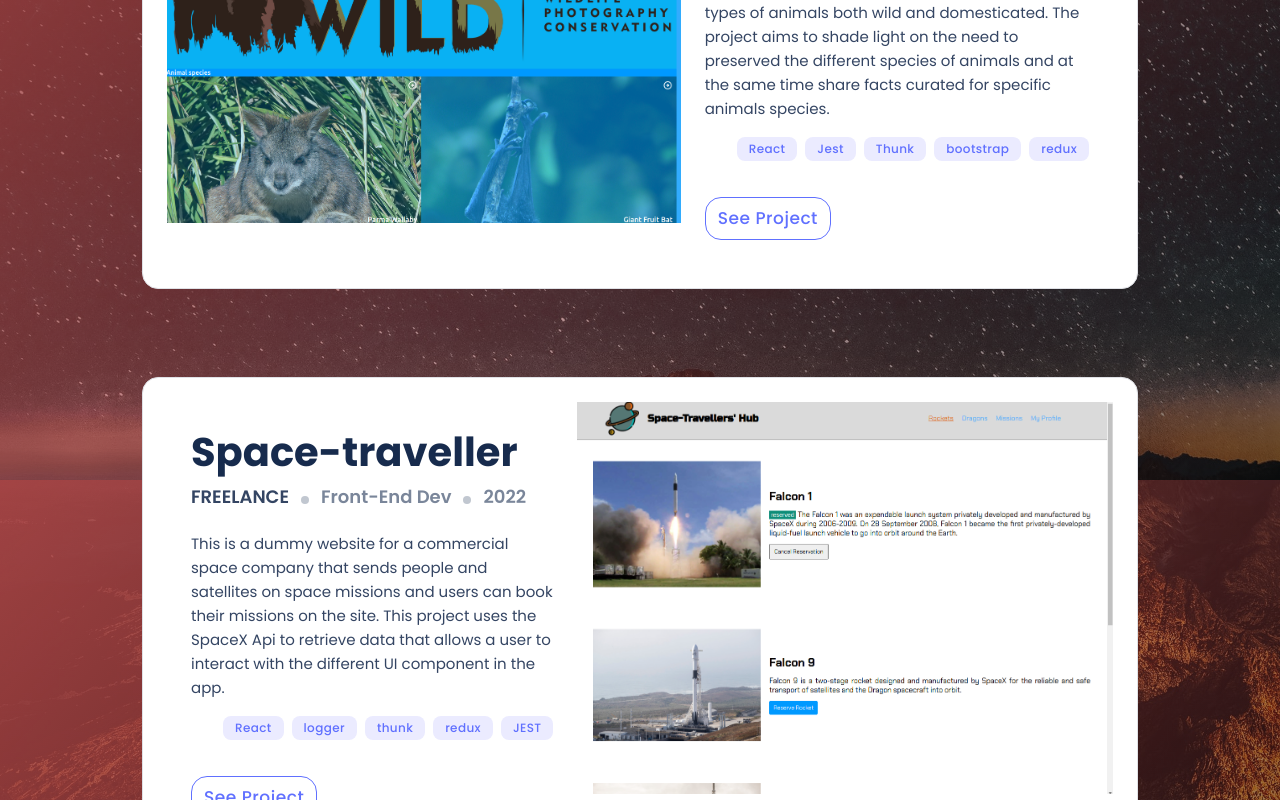
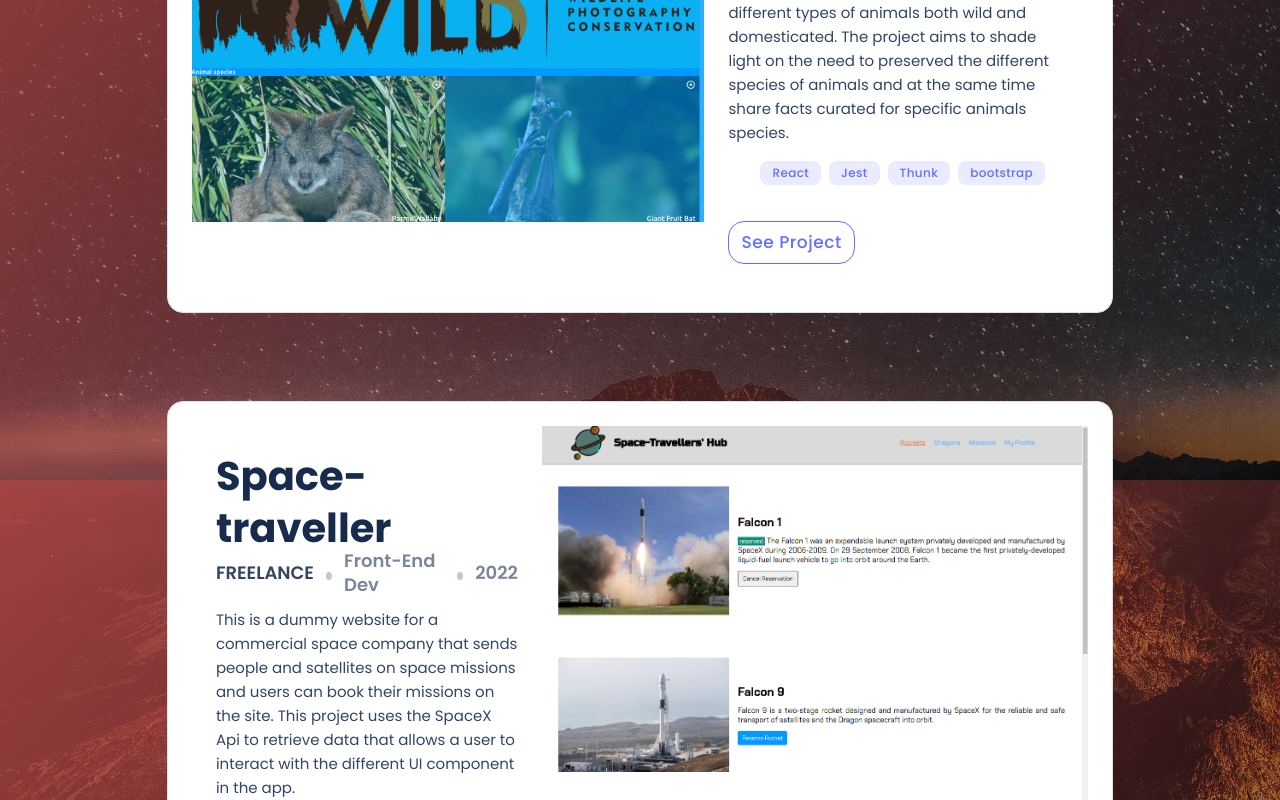
Before and after one commit to daudi13/daudi, a React (Create React App) app: page /Projects in a window 1280 px wide. Shown: the part 320-1120 px from the top of the page. Built offline with nearby package versions, Linux system fonts and the light colour scheme.

Commit message:
align cards

```diff
--- a/src/components/DataBase/DataBase.js
+++ b/src/components/DataBase/DataBase.js
@@ -5,7 +5,7 @@ const modals = [{
   desc: "This is a react project that showcase the different types of animals both wild and domesticated. The project aims to shade light on the need to preserved the different species of animals and at the same time share facts curated for specific animals species. ",
   order: 'order--one',
   imageOneDesktop: './images/Card-images/perspectiveWild.png',
-  skillSet: ['React', 'Jest', 'Thunk', 'bootstrap', 'redux'],
+  skillSet: ['React', 'Jest', 'Thunk', 'bootstrap',],
   jobProfile: ['FREELANCER', 'Front-End Dev', 2022],
   liveDemo:'https://6262b89a578849338355be2c--benevolent-peony-90404f.netlify.app/',
   gitHub: 'https://github.com/daudi13/seafood',
@@ -17,7 +17,7 @@ const modals = [{
   desc: "This is a dummy website for a commercial space company that sends people and satellites on space missions and users can book their missions on the site. This project uses the SpaceX Api to retrieve data that allows a user to interact with the different UI component in the app.",
   order: 'order--two',
   imageOneDesktop: './images/Card-images/spacex.png',
-  skillSet: ['React', 'logger', 'thunk', 'redux', 'JEST'],
+  skillSet: ['React', 'logger', 'thunk', 'redux'],
   jobProfile: ['FREELANCE', 'Front-End Dev', 2022],
   liveDemo:'https://space-traveller.herokuapp.com/',
   gitHub: 'https://github.com/daudi13/space-travel',
@@ -29,7 +29,7 @@ const modals = [{
   desc: "This project is a collaborative project made by me and @ahangarha. The project uses API to display various Jamaican dishes and it enables a user to like and leave a comment too ",
   order: 'order--one',
   imageOneDesktop: './images/Card-images/tastejamica.png',
-  skillSet: ['Form-validation', 'APIs', 'javaScript', 'Jest'],
+  skillSet: [ 'APIs', 'javaScript', 'Jest'],
   jobProfile: ['FREELANCE', 'FrontEnd Dev', 2022],
   liveDemo:'https://ahangarha.github.io/JavaScript-Capstone/',
   gitHub: 'https://github.com/daudi13/JavaScript-Capstone',
--- a/src/components/Routes/Projects/ProjectCard.js
+++ b/src/components/Routes/Projects/ProjectCard.js
@@ -7,10 +7,10 @@ const ProjectCard = ({name, jobProfile, desc, skillSet, order, imageOneDesktop})
   return (
     <div className="work-section__card">
       <div className="work-section__card--img mobile">
-        <img src={imageOneDesktop} alt="card snap" />
+        <img src={imageOneDesktop} className="image-mobile" alt="card snap" />
       </div>
       <div className={`work-section__card--img desktop ${order}`}>
-        <img src={imageOneDesktop} className="image" alt="card snap" /></div>
+        <img src={imageOneDesktop} className="image-desktop" alt="card snap" /></div>
       <div className="work-section__card--info">
       <h3 className="project-name">{name}</h3>
         <div className="range">{
--- a/src/components/Routes/Projects/Projects.css
+++ b/src/components/Routes/Projects/Projects.css
@@ -15,6 +15,10 @@
   margin-top: 88px;
 }
 
+.work-section__box {
+  overflow-x: hidden;
+}
+
 .work-section__card {
   padding: 16px 16px 28px 16px;
   display: flex;
@@ -22,7 +26,9 @@
   background: #fff;
   border: 1px solid #dfe1e6;
   border-radius: 16px;
+  margin: 0 auto;
   align-items: center;
+  width: 95%;
 }
 
 .work-section__card > .desktop {
@@ -45,6 +51,11 @@
   color: #172b4d;
   font-size: 32px;
   word-wrap: break-word;
+}
+
+.image {
+  max-width: 350px;
+  border-radius: 10px;
 }
 
 .work-section__card--info > .range {
@@ -147,6 +158,11 @@ button:hover {
   margin-top: 20px;
 }
 
+.image-mobile {
+  width: 400px;
+  border-radius: 10px;
+}
+
 @media screen and (min-width: 958px) {
   .work-section {
     padding: 142px;
@@ -222,5 +238,10 @@ button:hover {
     display: block;
   }
 
+  .image {
+    max-width: 450px;
+    border-radius: 10px;
+  }
+
 
 }
```
